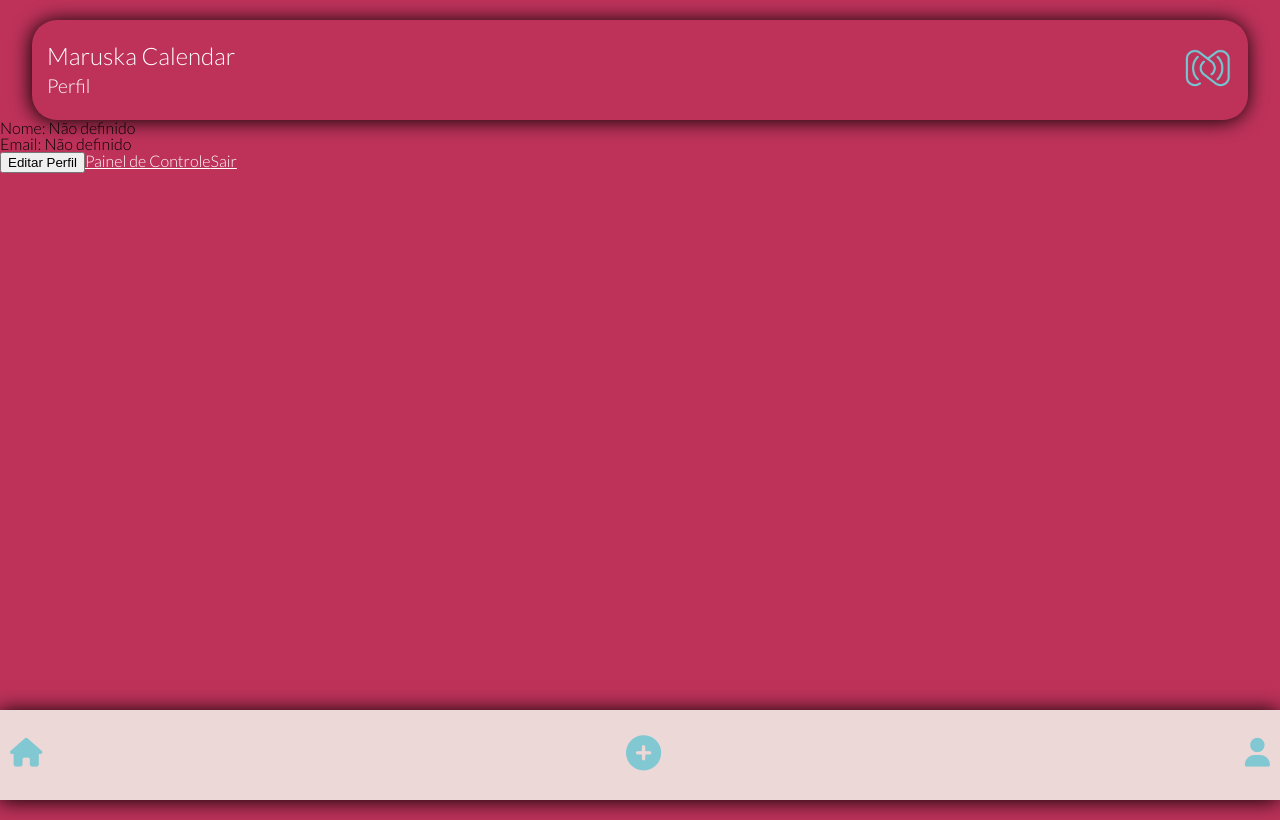
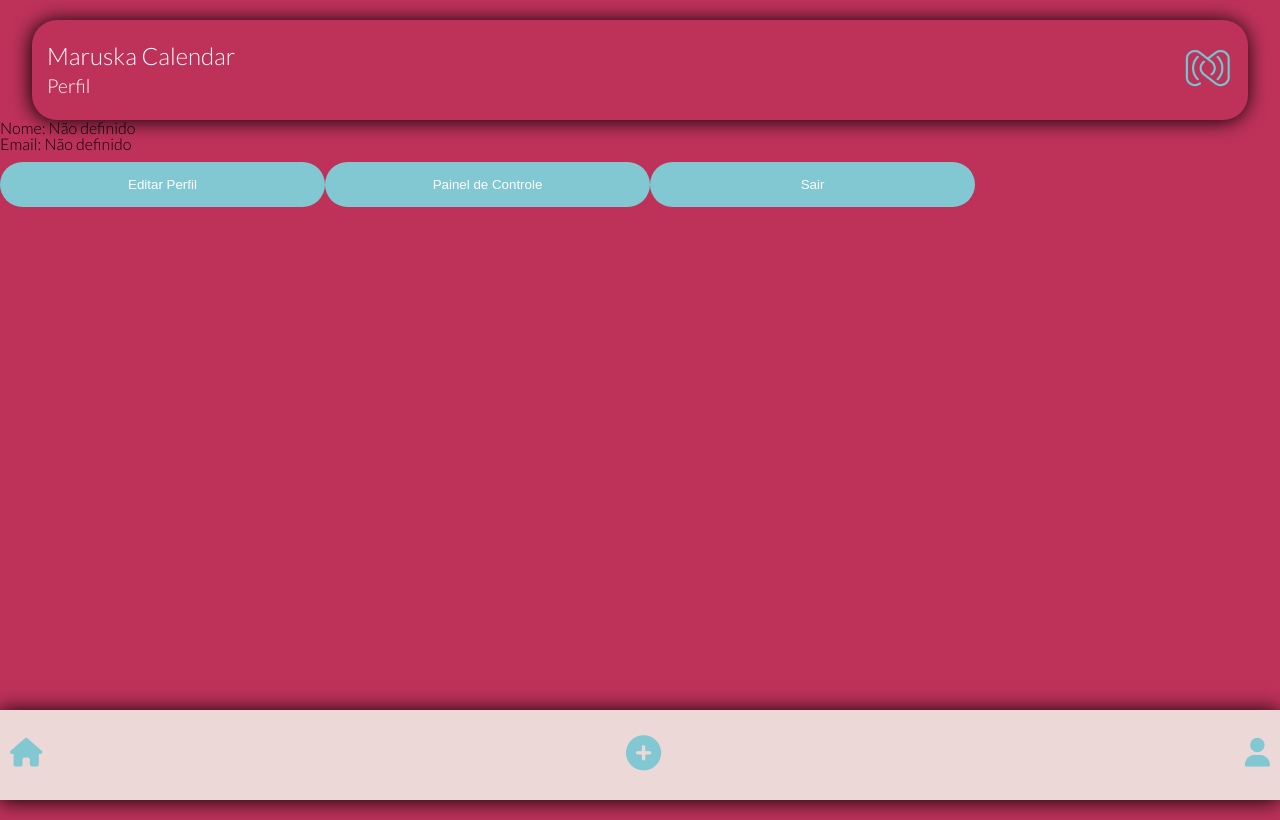
Before and after one commit to lucasrodrigges/maruska-calendar, a React (Create React App) app: page /perfil in a window 1280 px wide. Built offline with nearby package versions, Linux system fonts and the light colour scheme; no server answers; the database is empty.

Commit message:
:recycle: changing from links to buttons at profile page

```diff
--- a/src/pages/Profile.jsx
+++ b/src/pages/Profile.jsx
@@ -1,6 +1,6 @@
 import { getAuth, onAuthStateChanged } from 'firebase/auth';
 import React, { useEffect, useState, useContext } from 'react';
-import { Link, useNavigate } from 'react-router-dom';
+import { useNavigate } from 'react-router-dom';
 import Footer from '../components/Footer';
 import Header from '../components/Header';
 import Loading from '../components/Loading';
@@ -61,9 +61,28 @@ export default function Profile() {
               {`Email: ${user.email ? user.email : 'Não definido'}`}
             </p>
           </div>
-          <button type="button" onClick={goToProfileEdit}>Editar Perfil</button>
-          <Link to="/painel-de-controle">Painel de Controle</Link>
-          <Link to="/">Sair</Link>
+          <button
+            className="button-1"
+            type="button"
+            onClick={goToProfileEdit}
+          >
+            Editar Perfil
+          </button>
+          <button
+            className="button-1"
+            type="button"
+            onClick={() => navigate('/painel-de-controle')}
+          >
+            Painel de Controle
+          </button>
+          <button
+            className="button-1"
+            type="button"
+            onClick={() => navigate('/')}
+          >
+            Sair
+
+          </button>
           <Footer />
         </div>
       )}
```
